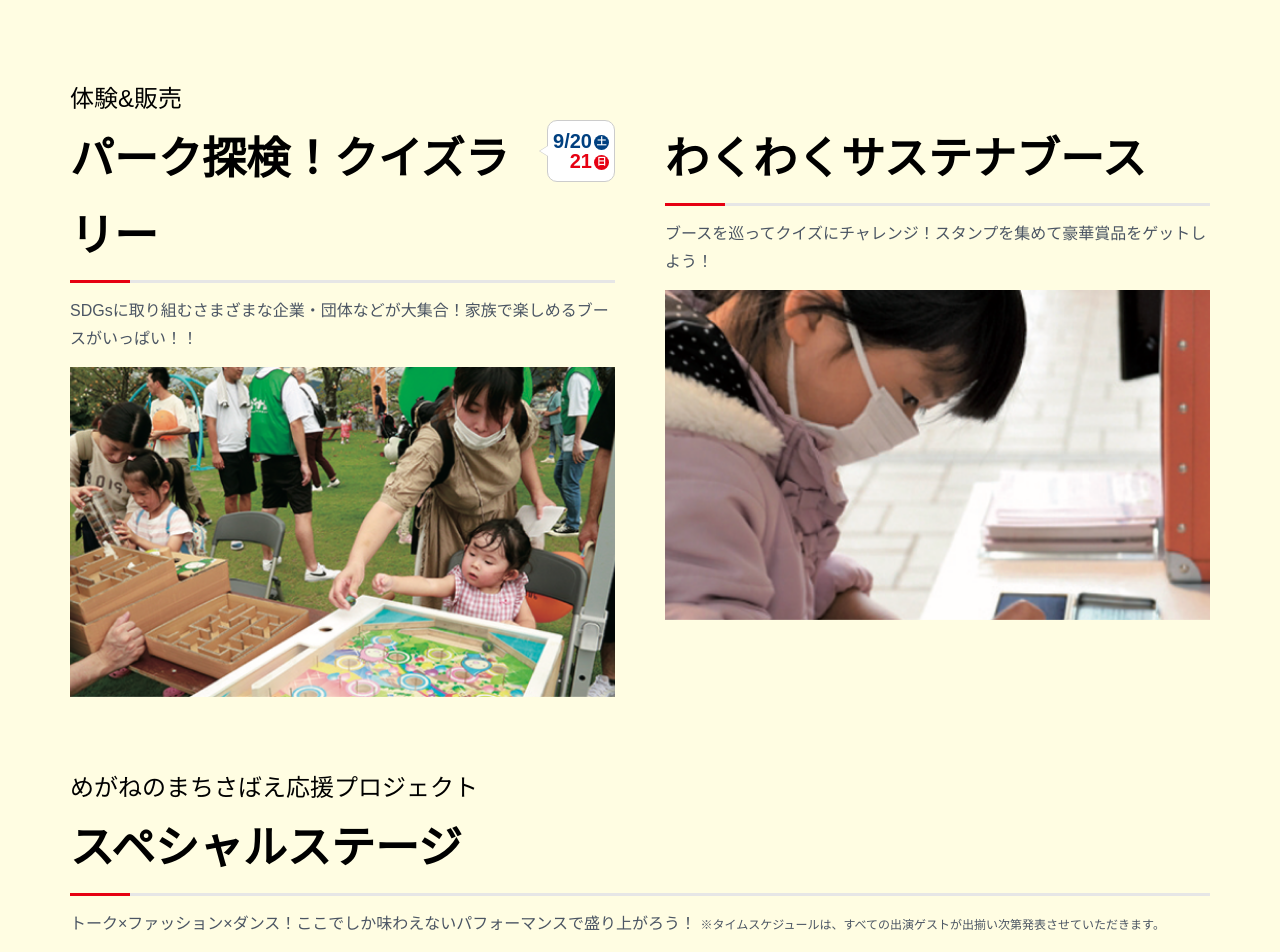
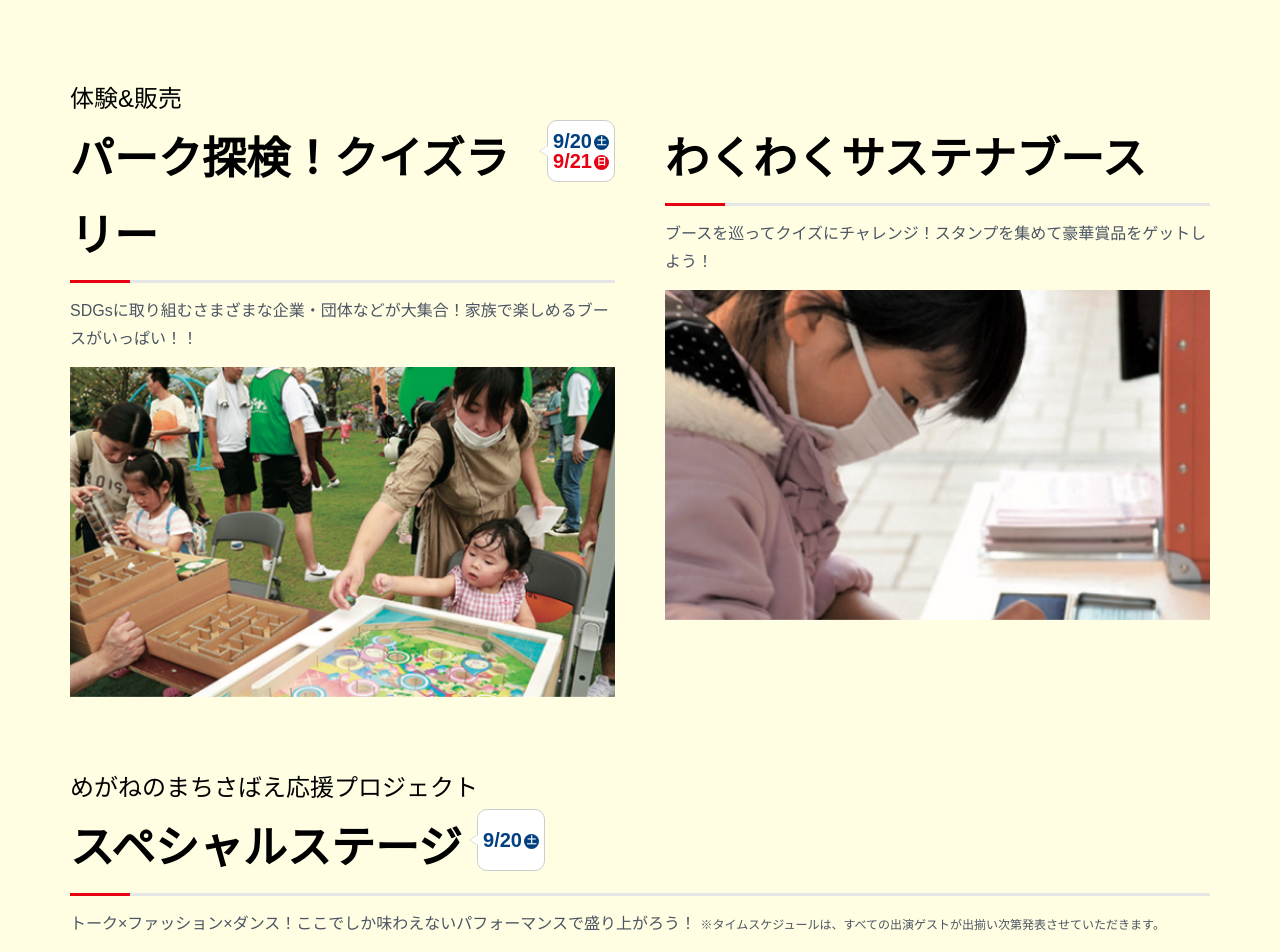
Before and after one commit to Ktjm-555/sabae-event-lp, a React (Vite) app in the folder sabae-event-lp/: page / in a window 1280 px wide. Shown: the part 1020-1972 px from the top of the page. Built offline with nearby package versions, Linux system fonts and the light colour scheme; a web font is replaced by a local one.

Commit message:
イベントエリアの吹き出し修正

```diff
--- a/sabae-event-lp/src/components/Balloon.tsx
+++ b/sabae-event-lp/src/components/Balloon.tsx
@@ -1,21 +1,31 @@
 import styled from "@emotion/styled";
+type Props = {
+	balloonList: Array<string>;
+};
 
-export const Balloon = () => (
+export const Balloon = ({ balloonList }: Props) => (
 	<DIV_Balloon>
 		<P_Date>
 			<SPAN_Blue>
-				9/20<SPAN_CircleBlue>土</SPAN_CircleBlue>
+				{balloonList[0]}
+				<SPAN_CircleBlue>{balloonList[1]}</SPAN_CircleBlue>
 			</SPAN_Blue>
-			<SPAN_Red>
-				21<SPAN_CircleRed>日</SPAN_CircleRed>
-			</SPAN_Red>
+			{balloonList[2] && (
+				<SPAN_Red>
+					{balloonList[2]}
+					<SPAN_CircleRed>{balloonList[3]}</SPAN_CircleRed>
+				</SPAN_Red>
+			)}
 		</P_Date>
 	</DIV_Balloon>
 );
 
 const DIV_Balloon = styled.div`
 	position: relative;
-	display: inline-block;
+	display: flex;
+	flex-direction: column;
+	justify-content: center;
+	align-items: center;
 	padding: 10px 5px;
 	color: #ccc;
 	font-size: 16px;
--- a/sabae-event-lp/src/components/Contents.tsx
+++ b/sabae-event-lp/src/components/Contents.tsx
@@ -4,14 +4,18 @@ import { ContentsTitle } from "./CotentsTitle";
 type Props = {
 	title: string;
 	caption: string;
-	hasBalloon: boolean;
+	balloonList: Array<string>;
 	imgSrc: string;
 };
 
-export const Contents = ({ title, caption, imgSrc, hasBalloon }: Props) => {
+export const Contents = ({ title, caption, imgSrc, balloonList }: Props) => {
 	return (
 		<div>
-			<ContentsTitle title={title} caption={caption} hasBalloon={hasBalloon} />
+			<ContentsTitle
+				title={title}
+				caption={caption}
+				balloonList={balloonList}
+			/>
 			<IMG_Image src={imgSrc} />
 		</div>
 	);
--- a/sabae-event-lp/src/components/Contents2.tsx
+++ b/sabae-event-lp/src/components/Contents2.tsx
@@ -6,14 +6,14 @@ import { CardTitle } from "./CardTitle";
 type Props = {
 	title: string;
 	caption: string;
-	hasBalloon: boolean;
+	balloonList: Array<string>;
 	annotation?: string;
 };
 
 export const Contents2 = ({
 	title,
 	caption,
-	hasBalloon,
+	balloonList,
 	annotation,
 }: Props) => {
 	return (
@@ -21,7 +21,7 @@ export const Contents2 = ({
 			<ContentsTitle
 				title={title}
 				caption={caption}
-				hasBalloon={hasBalloon}
+				balloonList={balloonList}
 				annotation={annotation}
 			/>
 			<DIV_CardsWrapper>
--- a/sabae-event-lp/src/components/CotentsTitle.tsx
+++ b/sabae-event-lp/src/components/CotentsTitle.tsx
@@ -5,21 +5,21 @@ import { COLORS } from "../consts/color";
 type Props = {
 	title: string;
 	caption: string;
-	hasBalloon: boolean;
+	balloonList: Array<string>;
 	annotation?: string;
 };
 
 export const ContentsTitle = ({
 	title,
 	caption,
-	hasBalloon,
+	balloonList,
 	annotation,
 }: Props) => {
 	return (
 		<div>
 			<DIV_TitleContainer>
 				<H1_Title>{title}</H1_Title>
-				{hasBalloon && <Balloon />}
+				{balloonList.length > 0 && <Balloon balloonList={balloonList} />}
 			</DIV_TitleContainer>
 			<P_Caption>
 				{caption} <SPAN_Annotation>{annotation}</SPAN_Annotation>
--- a/sabae-event-lp/src/components/EventContents.tsx
+++ b/sabae-event-lp/src/components/EventContents.tsx
@@ -19,13 +19,13 @@ export const EventContents = () => {
 						title="パーク探検！クイズラリー"
 						caption="SDGsに取り組むさまざまな企業・団体などが大集合！家族で楽しめるブースがいっぱい！！"
 						imgSrc="images/contents_image.png"
-						hasBalloon={true}
+						balloonList={["9/20", "土", "9/21", "日"]}
 					/>
 					<Contents
 						title="わくわくサステナブース"
 						caption="ブースを巡ってクイズにチャレンジ！スタンプを集めて豪華賞品をゲットしよう！"
 						imgSrc="images/contents_image2.png"
-						hasBalloon={false}
+						balloonList={[]}
 					/>
 				</DIV_ContentsContainer>
 				<P_Subtitle>めがねのまちさばえ応援プロジェクト</P_Subtitle>
@@ -33,7 +33,7 @@ export const EventContents = () => {
 					title="スペシャルステージ"
 					caption="トーク×ファッション×ダンス！ここでしか味わえないパフォーマンスで盛り上がろう！"
 					annotation="※タイムスケジュールは、すべての出演ゲストが出揃い次第発表させていただきます。"
-					hasBalloon={false}
+					balloonList={["9/20", "土"]}
 				/>
 			</SECTION_EventContainer>
 		</DIV_EventWrapper>
```
